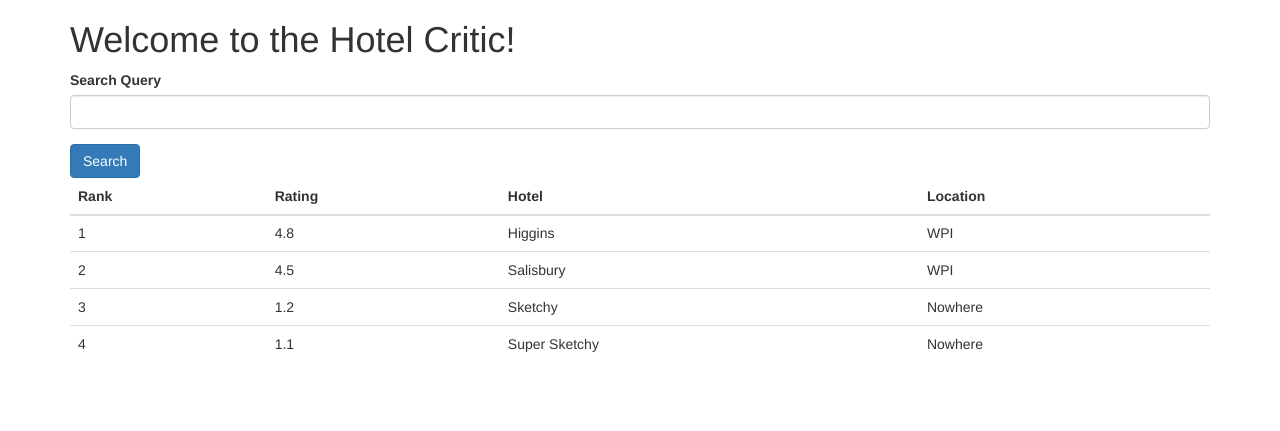
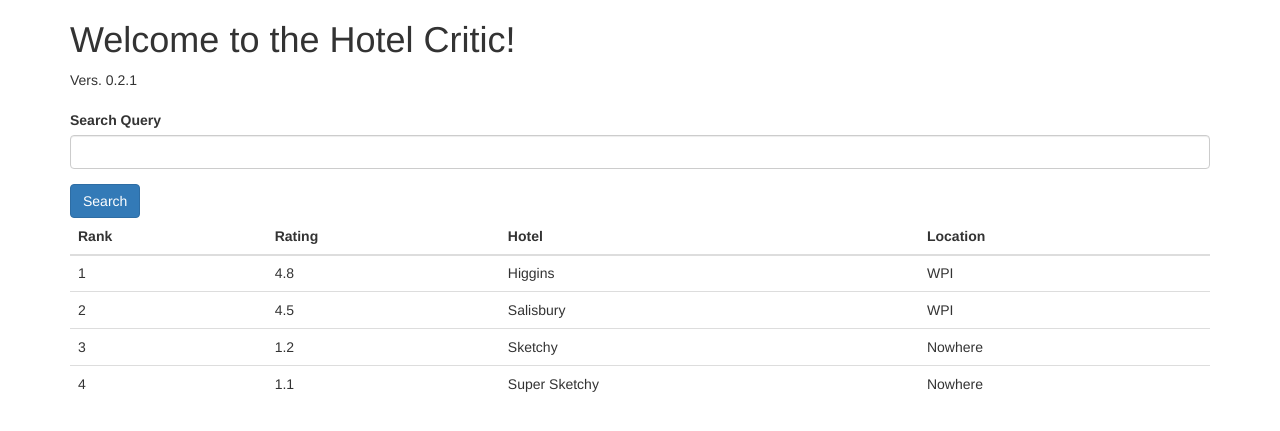
Before and after one commit to dcat52/CS547-Hotel-Critic, a Flask app: page / in a window 1280 px wide. Shown: the top 431 px of the page. Run offline with Flask 2, Linux system fonts and the light colour scheme; some libraries are stand-ins or nearby versions.

Commit message:
Minor updates. Added version number to UI

```diff
--- a/project/controllers/main.py
+++ b/project/controllers/main.py
@@ -9,8 +9,6 @@ from project import app
 from project.models.Hotel import Hotel
 from project.models.SearchForm import SearchForm
 
-
-#route index
 @app.route('/submit', methods=['POST'])
 def search(submit=False):
     return index(submit=True)
@@ -39,4 +37,6 @@ def index(submit=False):
             else:
                 i += 1
 
-    return render_template('index.html.j2', data=data, form=form, hotels=hotels)
+    version_str = "Vers. {}".format(app.__version__)
+
+    return render_template('index.html.j2', vers=version_str, form=form, hotels=hotels)
--- a/project/templates/index.html.j2
+++ b/project/templates/index.html.j2
@@ -8,12 +8,14 @@
 <div class="container">
   <h1>Welcome to the Hotel Critic!</h1>
 
+  {{ vers }}
+  <br>
+  <br>
+
   <!-- <h2>Search</h2> -->
   <form method="POST" action="/submit">
     {{ wtf.quick_form(form, button_map={'submit_button': 'primary'}) }}
   </form>
-
-  {{ myvar }}
 
   <table class="table">
     <thead>
--- a/server.py
+++ b/server.py
@@ -1,7 +1,7 @@
 #Project Flask MVC
 
 __author__ = "WPI_Students"
-__version__ = "0.2.0"
+__version__ = "0.2.1"
 __email__ = "_@wpi.edu"
 
 from project import app
@@ -17,4 +17,6 @@ if __name__ == '__main__':
     app.config['RECAPTCHA_PUBLIC_KEY'] = \
         '6Lfol9cSAAAAADAkodaYl9wvQCwBMr3qGR_PPHcw'
 
+    app.__version__ = __version__
+
     app.run(host="localhost", port=8000, debug=True)
```
